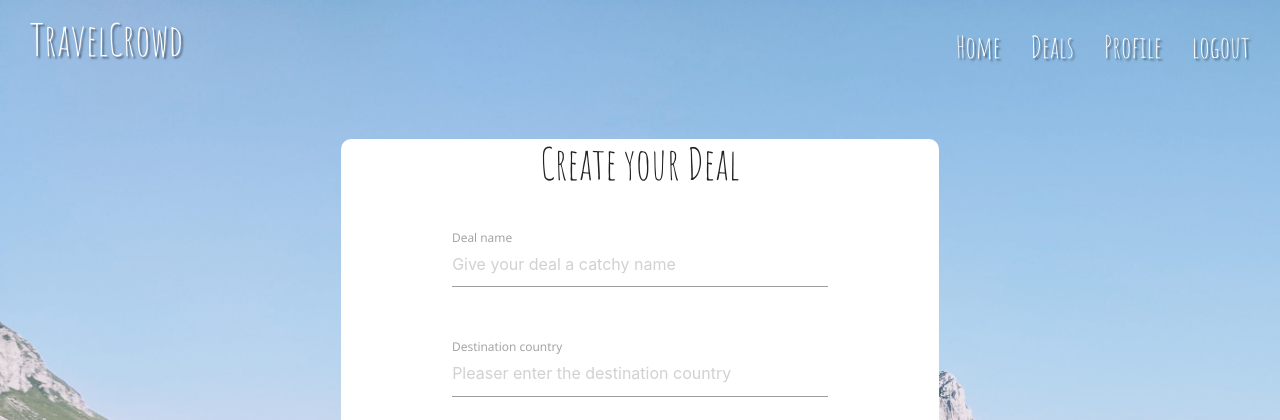
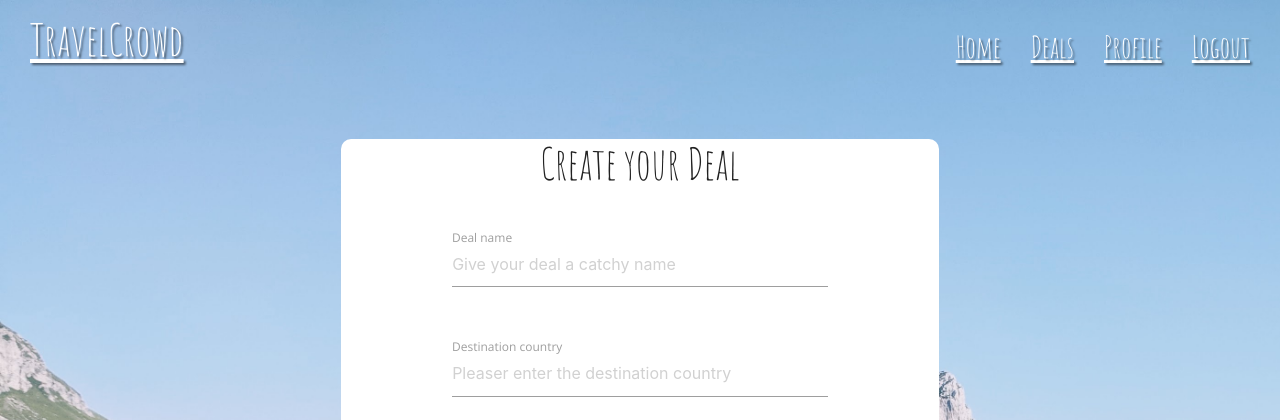
Before and after one commit to jacqueline-kraus/MS3-TravelCrowd, a Flask app: page /create_deal in a window 1280 px wide. Shown: the top 420 px of the page. Run offline with Flask 2, Linux system fonts and the light colour scheme; the visitor is signed in with stand-in values (Sample User, id 1); some libraries are stand-ins or nearby versions.

Commit message:
Update content with underline

```diff
--- a/templates/base.html
+++ b/templates/base.html
@@ -21,7 +21,7 @@
                     {% else %}
                         <a href="{{ url_for('home') }}" class="brand-logo offset-m5">
                     {% endif %}
-                        <h3 class="amatic logo">TravelCrowd</h3>
+                        <h3 class="amatic logo"><u>TravelCrowd</u></h3>
                         </a>
                     <a href="#" data-target="mobile-demo" class="sidenav-trigger"><i class="fas fa-bars"></i></a>
                     <ul class="right hide-on-med-and-down">
--- a/templates/partials/nav.html
+++ b/templates/partials/nav.html
@@ -1,9 +1,9 @@
 {% if session.user %}
     <!-- logged in user -->
-    <li><a href="{{ url_for('home_loggedin') }}">Home</a></li>
-    <li><a href="{{ url_for('get_deals') }}">Deals</a></li>
-    <li><a href="{{ url_for('profile', username=session['user']) }}">Profile</a></li>
-    <li><a href="{{ url_for('logout') }}">logout</a></li>
+    <li><a href="{{ url_for('home_loggedin') }}"><u>Home</u></a></li>
+    <li><a href="{{ url_for('get_deals') }}"><u>Deals</u></a></li>
+    <li><a href="{{ url_for('profile', username=session['user']) }}"><u>Profile</u></a></li>
+    <li><a href="{{ url_for('logout') }}"><u>Logout</u></a></li>
 {% else %}
     <!-- logged out user -->
     <li><a href="{{ url_for('home') }}">Home</a></li>
```
